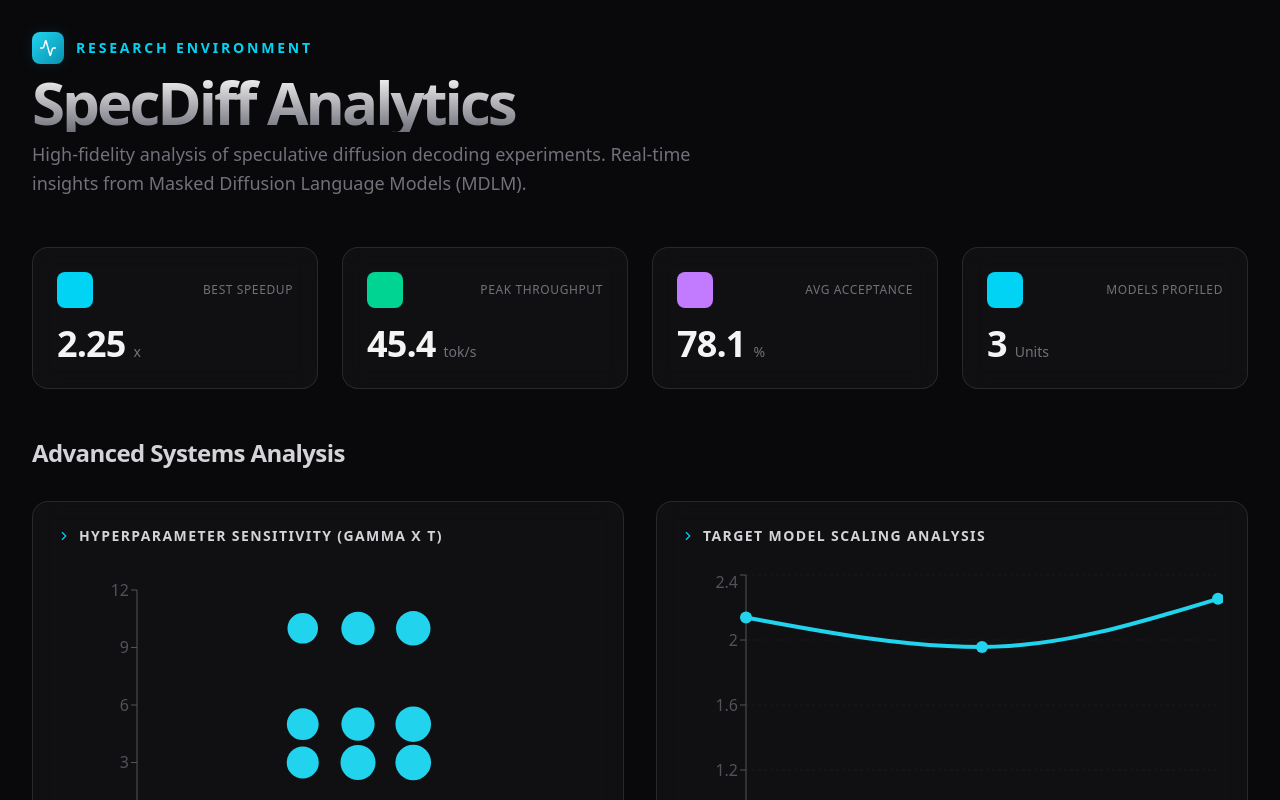
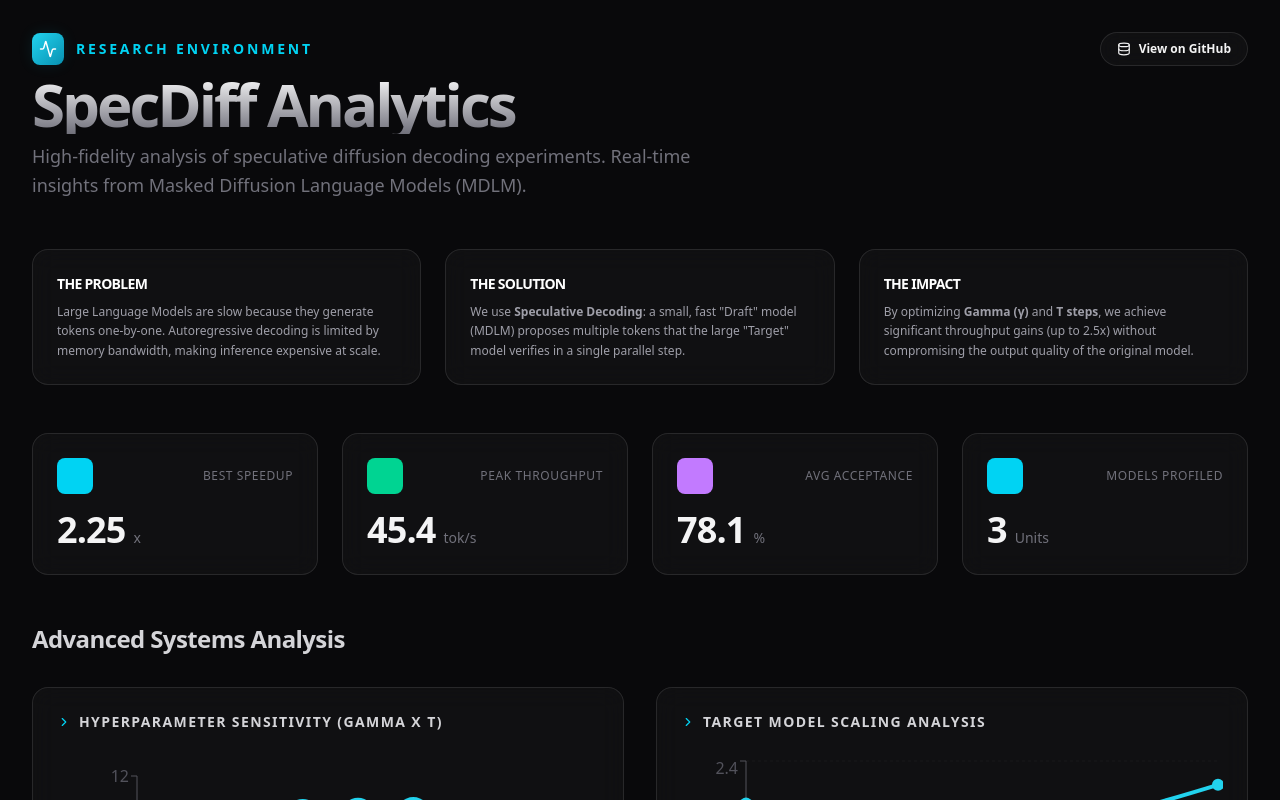
Before and after one commit to Arthur-plg/SpecDiff, a Next.js app in the folder specdiff-analytics/: page / in a window 1280 px wide. Shown: the top 800 px of the page. Built offline with nearby package versions, Linux system fonts and the light colour scheme.

Commit message:
docs: add research context cards and github link to dashboard

```diff
--- a/specdiff-analytics/app/page.tsx
+++ b/specdiff-analytics/app/page.tsx
@@ -200,11 +200,20 @@ export default function Dashboard() {
       <main className="max-w-7xl mx-auto flex flex-col gap-12">
         {/* Header */}
         <header className="flex flex-col gap-2">
-          <div className="flex items-center gap-3">
-             <div className="w-8 h-8 cyan-gradient rounded-lg flex items-center justify-center neon-border">
-                <Activity size={18} className="text-white" />
-             </div>
-             <span className="text-sm font-bold tracking-[0.2em] text-cyan-400 uppercase">Research Environment</span>
+          <div className="flex items-center justify-between">
+            <div className="flex items-center gap-3">
+              <div className="w-8 h-8 cyan-gradient rounded-lg flex items-center justify-center neon-border">
+                  <Activity size={18} className="text-white" />
+              </div>
+              <span className="text-sm font-bold tracking-[0.2em] text-cyan-400 uppercase">Research Environment</span>
+            </div>
+            <a
+              href="https://github.com/Arthur-plg/SpecDiff"
+              target="_blank"
+              className="px-4 py-2 rounded-full glass-card text-xs font-bold flex items-center gap-2 hover:bg-white/10 transition-colors"
+            >
+              <Database size={14} /> View on GitHub
+            </a>
           </div>
           <h1 className="text-6xl font-extrabold tracking-tighter bg-clip-text text-transparent bg-gradient-to-b from-white to-zinc-500">
             SpecDiff Analytics
@@ -214,6 +223,31 @@ export default function Dashboard() {
             Real-time insights from Masked Diffusion Language Models (MDLM).
           </p>
         </header>
+
+        {/* Research Context Section */}
+        <section className="grid grid-cols-1 md:grid-cols-3 gap-6">
+          <div className="glass-card p-6 rounded-2xl border-l-4 border-cyan-500">
+             <h3 className="text-sm font-bold text-white mb-2 uppercase tracking-tighter">The Problem</h3>
+             <p className="text-xs text-zinc-400 leading-relaxed">
+                Large Language Models are slow because they generate tokens one-by-one.
+                Autoregressive decoding is limited by memory bandwidth, making inference expensive at scale.
+             </p>
+          </div>
+          <div className="glass-card p-6 rounded-2xl border-l-4 border-purple-500">
+             <h3 className="text-sm font-bold text-white mb-2 uppercase tracking-tighter">The Solution</h3>
+             <p className="text-xs text-zinc-400 leading-relaxed">
+                We use <strong>Speculative Decoding</strong>: a small, fast "Draft" model (MDLM) proposes multiple tokens
+                that the large "Target" model verifies in a single parallel step.
+             </p>
+          </div>
+          <div className="glass-card p-6 rounded-2xl border-l-4 border-emerald-500">
+             <h3 className="text-sm font-bold text-white mb-2 uppercase tracking-tighter">The Impact</h3>
+             <p className="text-xs text-zinc-400 leading-relaxed">
+                By optimizing <strong>Gamma (γ)</strong> and <strong>T steps</strong>, we achieve significant
+                throughput gains (up to 2.5x) without compromising the output quality of the original model.
+             </p>
+          </div>
+        </section>
 
         {/* Data Dropzone */}
         {data.length === 0 ? (
```
Also changed, not shown: 1 other file (tests, documents, lock files or other folders).
